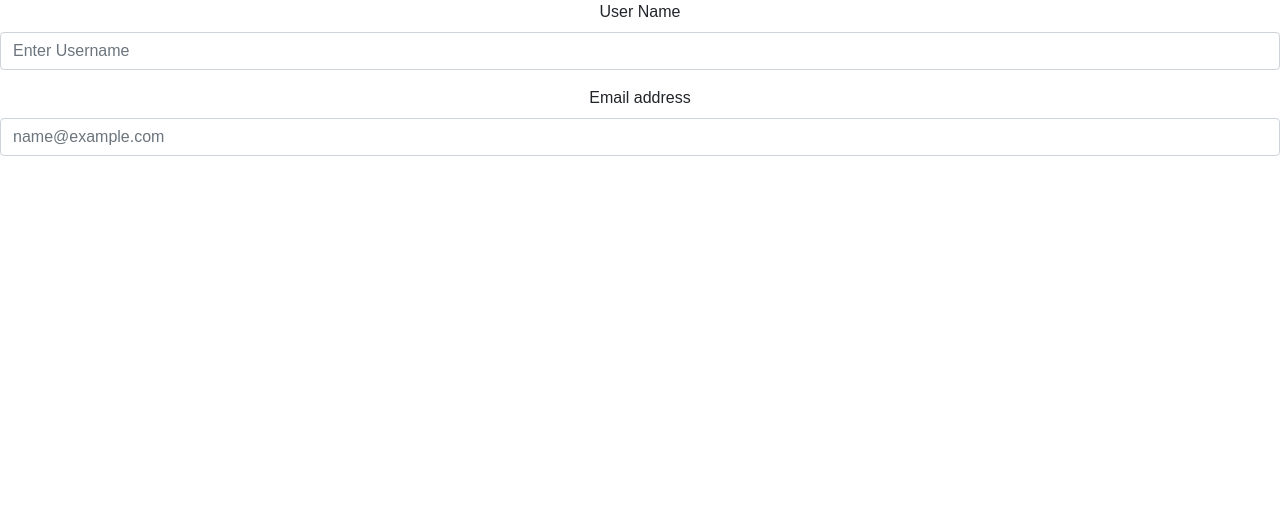
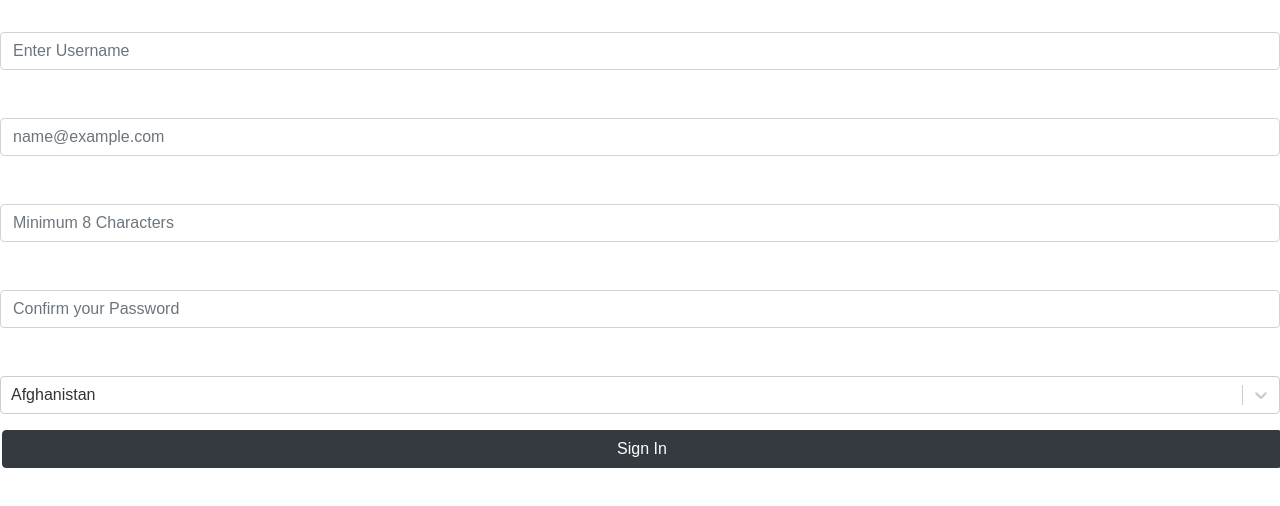
Before and after one commit to srivatsan18/CricketNow, a React (Create React App) app: page /Register in a window 1280 px wide. Shown: the top 506 px of the page. Built offline with nearby package versions, Linux system fonts and the light colour scheme.

Commit message:
transition fixed

```diff
--- a/src/Components/Home/home.css
+++ b/src/Components/Home/home.css
@@ -21,6 +21,24 @@
   border-radius: 10px;
 }
 .btn-block:hover {
-  color: rgb(243, 108, 209);
-  border: 2px solid black;
+  /* color: rgb(243, 108, 209); */
+  color: white;
+  border: 2px solid rgb(12, 247, 110);
 }
+.linkto {
+  color: white;
+}
+.input-select__icon {
+  height: 20px;
+  width: 20px;
+}
+.input-select__single-value {
+  height: 20px;
+  width: 20px;
+}
+.form-group {
+  color: white;
+}
+.opt-text {
+  color: black;
+}
--- a/src/Components/Home/home.js
+++ b/src/Components/Home/home.js
@@ -5,9 +5,11 @@ import "bootstrap/dist/css/bootstrap.min.css";
 import "bootstrap/dist/js/bootstrap.min.js";
 import logo from "../images/noun_Cricket_2369453.svg";
 import Register from "./register";
+import { BrowserRouter as Router, Switch, Route, Link } from "react-router-dom";
 class home extends React.Component {
   render() {
     return (
+      <div>
         <div
           className="login"
           style={{
@@ -45,13 +47,26 @@ class home extends React.Component {
             </div>
             <br />
             <button type="submit" class="btn btn-dark btn-block">
+              <Link to="/" className="linkto">
                 Submit
+              </Link>
             </button>
             <br />
 
             <button type="submit" class="btn btn-dark btn-block">
+              <Link
+                to={{
+                  pathname: "/Register",
+                  state: { prev: false }
+                }}
+                className="linkto"
+              >
+                {/* {" "} */}
                 Register
+              </Link>
             </button>
+          </div>
+          switch
         </div>
       </div>
     );
--- a/src/Components/Home/register.js
+++ b/src/Components/Home/register.js
@@ -1,7 +1,51 @@
 import React from "react";
+import "bootstrap/dist/css/bootstrap.min.css";
+import "bootstrap/dist/js/bootstrap.min.js";
+import Select, { components } from "react-select";
+import { ReactComponent as af } from "../images/af.svg";
+import { ReactComponent as nz } from "../images/nz.svg";
+import { ReactComponent as ind } from "../images/in.svg";
+import { ReactComponent as sa } from "../images/sa.svg";
+import { ReactComponent as sl } from "../images/sl.svg";
+import { ReactComponent as pk } from "../images/pk.svg";
+import { ReactComponent as bd } from "../images/bd.svg";
+
+const Options = [
+  { value: "Afghanistan", label: "Afghanistan", icon: <af /> },
+  { value: "New Zealand", label: "New Zealand", icon: <nz /> },
+  { value: "India", label: "India", icon: <ind /> },
+  { value: "South Africa", label: "South Africa", icon: <sa /> },
+  { value: "Sri Lanka", label: "Sri Lanka", icon: <sl /> },
+  { value: "Pakistan", label: "Pakistan", icon: <pk /> },
+  { value: "Bangladesh", label: "Bangladesh", icon: <bd /> }
+];
+const { Option } = components;
+const IconOption = (props) => (
+  <Option {...props}>
+    <img
+      src={props.data.icon}
+      style={{ width: 50 }}
+      // alt={props.data.label}
+    />
+    {props.data.label}
+  </Option>
+);
+
 class register extends React.Component {
   constructor(props) {
     super(props);
+    // this.state={ australia :
+    //   <img src="https://img.icons8.com/color/48/000000/australia-circular.png" />,
+    // india : <img src="https://img.icons8.com/doodle/48/000000/india.png" />,
+    // afghanistan :
+    // <img src="https://img.icons8.com/emoji/48/000000/afghanistan-emoji.png" />,
+    // england :<img src= "https://img.icons8.com/emoji/48/000000/england-emoji.png" />,
+    // newzealand :
+    // <img src= "https://img.icons8.com/emoji/48/000000/new-zealand-emoji.png" />,
+    // srilanka : <img src ="https://img.icons8.com/color/50/000000/sri-lanka.png" />,
+    // southafrica :
+    // <img src= "https://img.icons8.com/emoji/48/000000/south-africa-emoji.png" />,
+    // }
   }
   render() {
     return (
@@ -25,6 +69,37 @@ class register extends React.Component {
               placeholder="name@example.com"
             />
           </div>
+          <div class="form-group">
+            <label for="exampleFormControlInput1">Password</label>
+            <input
+              type="password"
+              class="form-control"
+              id="exampleFormControlInput1"
+              placeholder="Minimum 8 Characters"
+            />
+          </div>
+          <div class="form-group">
+            <label for="exampleFormControlInput1">Confirm Password</label>
+            <input
+              type="password"
+              class="form-control"
+              id="exampleFormControlInput1"
+              placeholder="Confirm your Password"
+            />
+          </div>
+          <div class="form-group">
+            <label for="exampleFormControlInput1">Your Favorite Team</label>
+            <div className="opt-text">
+              <Select
+                defaultValue={Options[0]}
+                options={Options}
+                components={{ Option: IconOption }}
+              />
+            </div>
+          </div>
+          <button type="submit" class="btn btn-dark btn-block">
+            Sign In
+          </button>
         </form>
       </div>
     );
```
Lines whose indentation alone changed are shown as unchanged.
